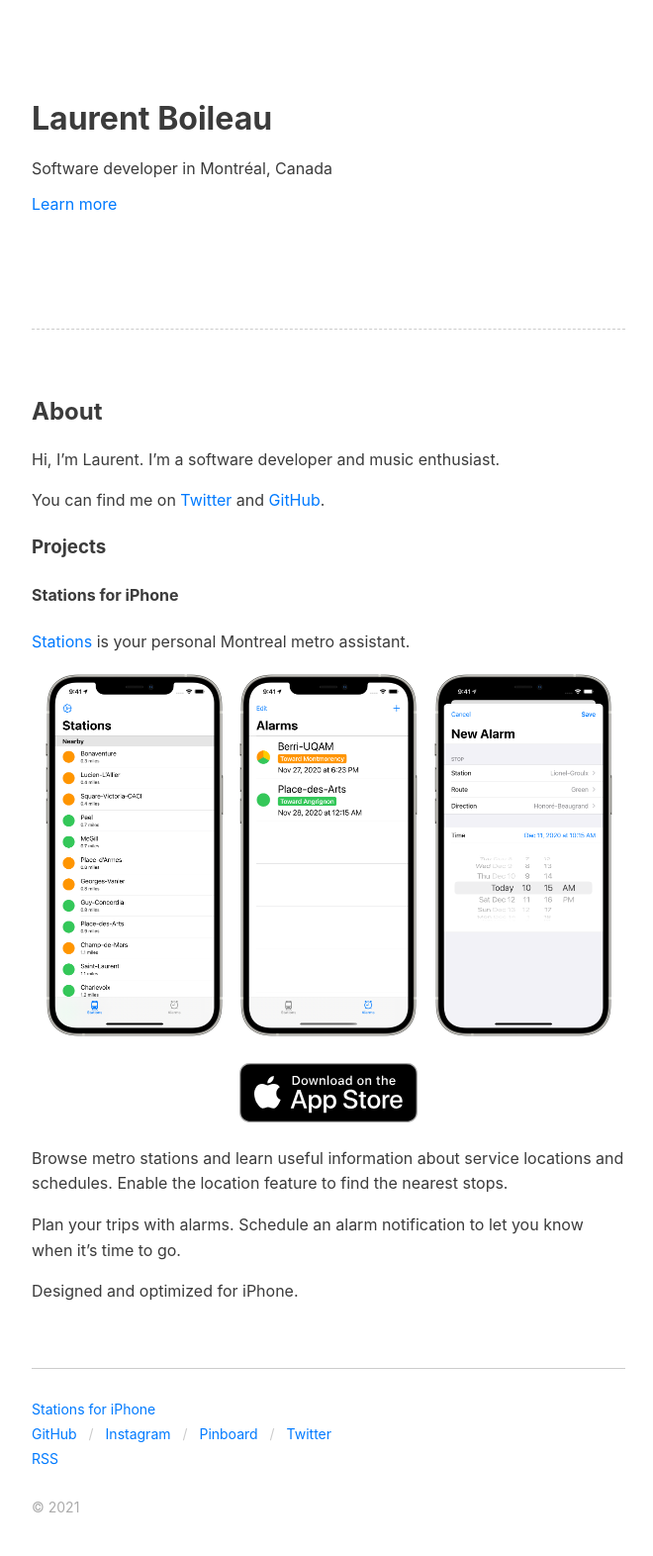
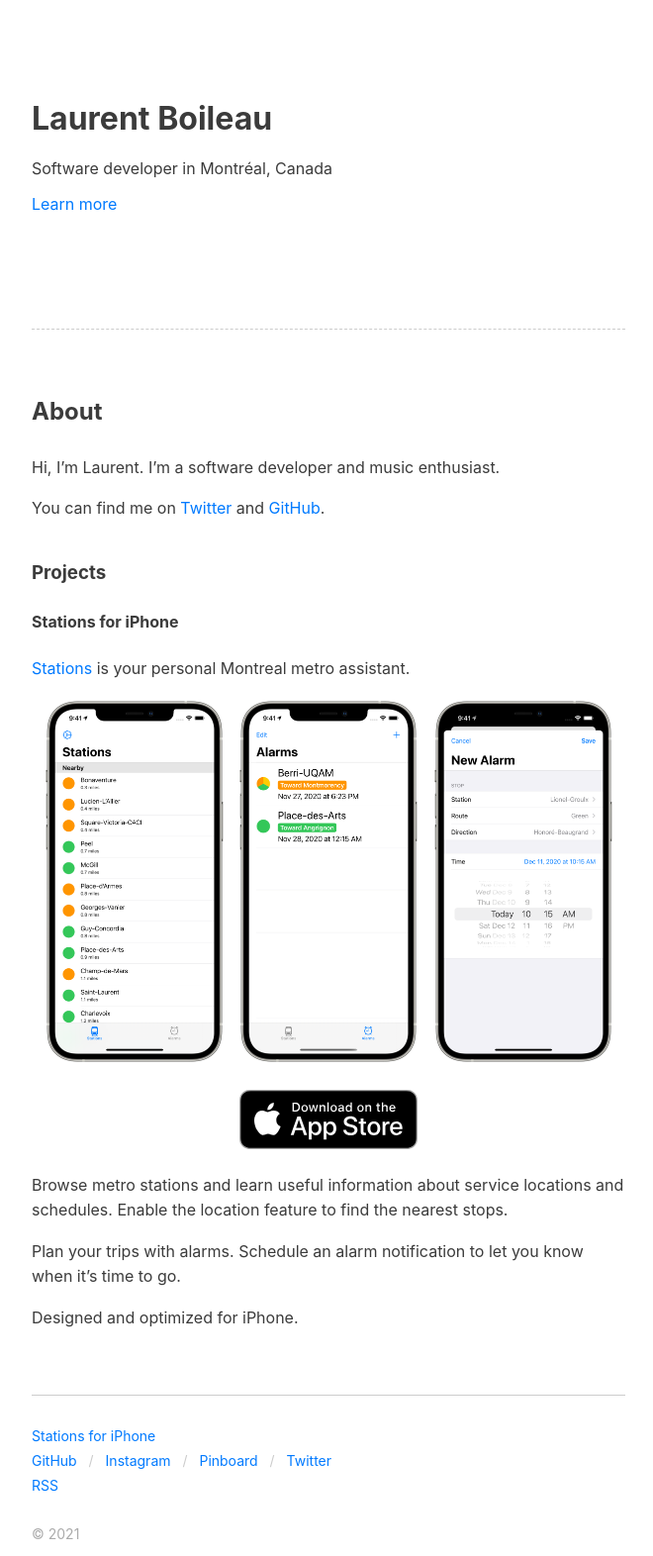
Before and after one commit to laurentboileau/laurentboileau.github.io, a Jekyll site: the page built from about.markdown, in a window 1280 px wide. Shown: the whole page at 99% size, without its empty margins (308-968 px from the left). Built offline with Jekyll 4.4.1, drawn with Linux system fonts in a browser that asks for light colours; before the commit the page ends 1545 px from its top, so only the background shows below that.

Commit message:
Tweak margins for headings
Signed-off-by: Laurent Boileau <developer@laurentboileau.ca>

```diff
--- a/assets/css/style.css
+++ b/assets/css/style.css
@@ -131,12 +131,17 @@
 }
 
 .post header h2 {
-    margin: 0;
+    margin: 0 0 1em 0;
 }
 
 .post img.hero {
     display: block;
     width: 100%;
+}
+
+.post h3 {
+    margin-top: 2em;
+    margin-bottom: 1em;
 }
 
 .post footer time a {
@@ -150,7 +155,12 @@
 }
 
 .page header h2 {
-    margin: 0;
+    margin: 0 0 1em 0;
+}
+
+.page h3 {
+    margin-top: 2em;
+    margin-bottom: 1em;
 }
 
 /* Colophon styles */
```
